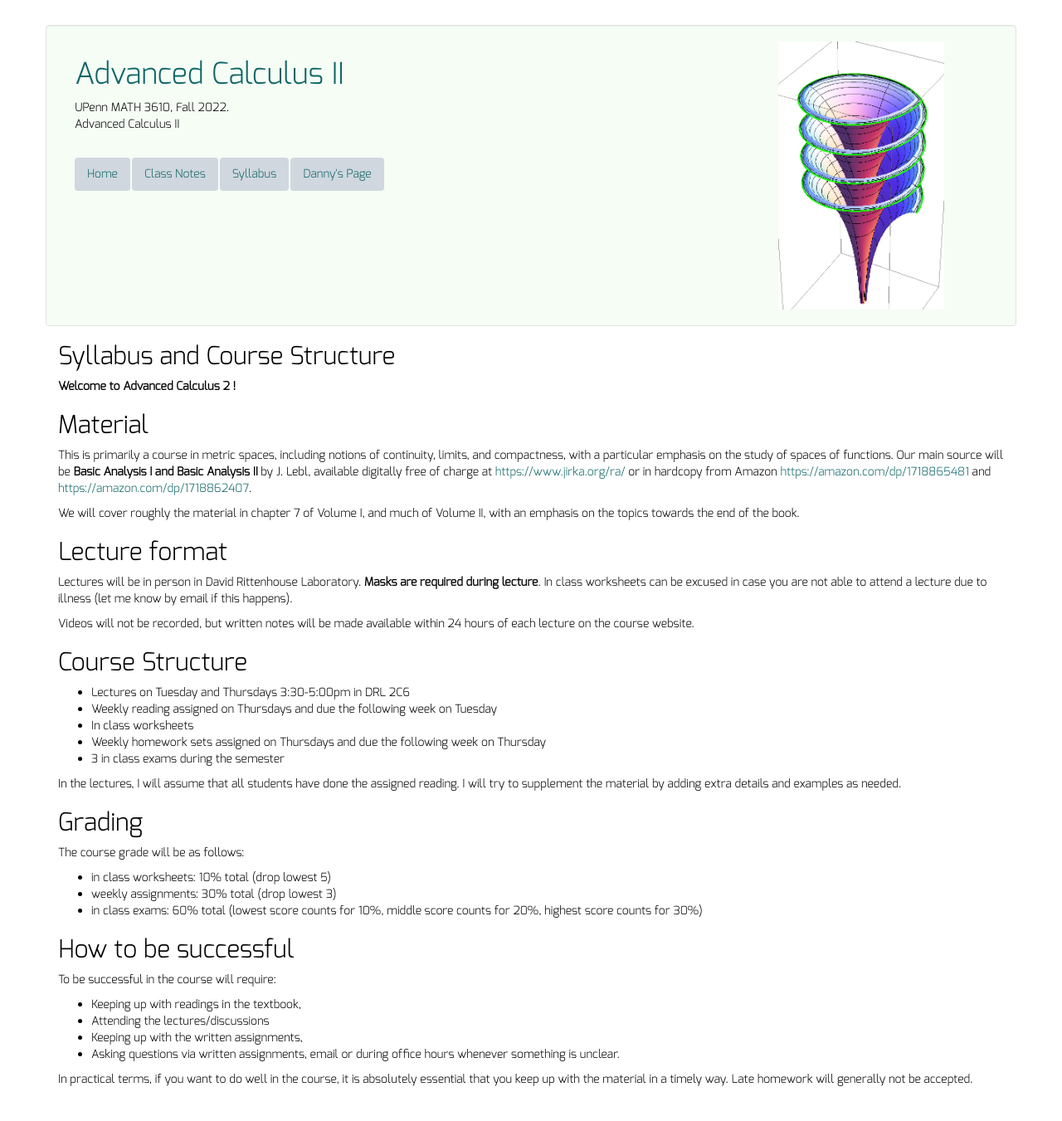
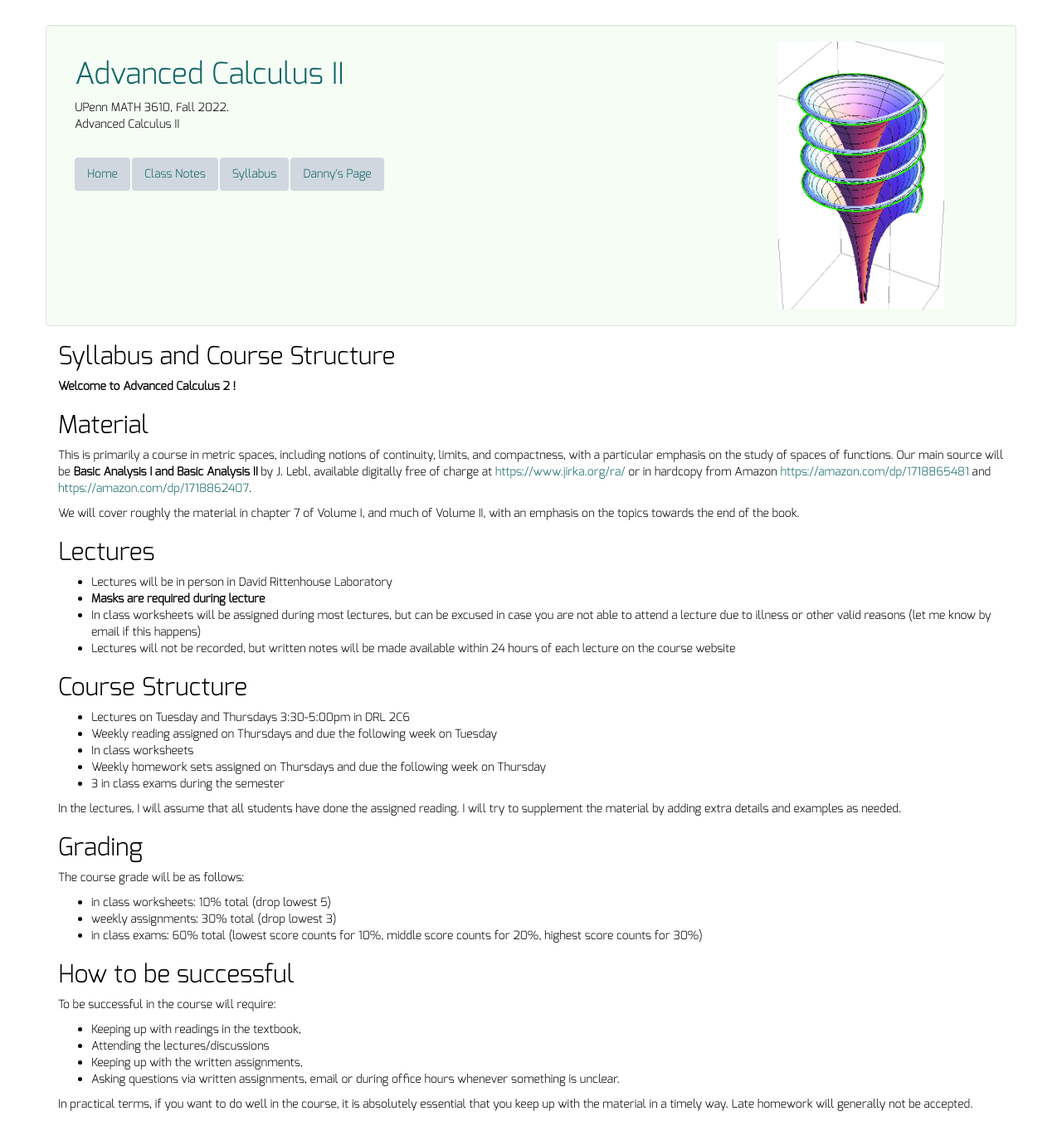
Before and after one commit to dkrashen/advancedcalc2, a Jekyll site: the page built from syllabus.md, in a window 1280 px wide. Shown: the whole page at 83% size. Built offline with Jekyll 4.4.1, drawn with Linux system fonts in a browser that asks for light colours; our own code applies the rules of GitHub Pages for plain Markdown files; before the commit the page ends 1321 px from its top, so only the background shows below that.

Commit message:
tweak syllabus

```diff
--- a/syllabus.md
+++ b/syllabus.md
@@ -19,12 +19,13 @@ Our main source will be **Basic Analysis I and Basic Analysis II** by J. Lebl, a
 
 We will cover roughly the material in chapter 7 of Volume I, and much of Volume II, with an emphasis on the topics towards the end of the book.
 
-Lecture format
+Lectures
 ---
 
-Lectures will be in person in David Rittenhouse Laboratory. **Masks are required during lecture**. In class worksheets can be excused in case you are not able to attend a lecture due to illness (let me know by email if this happens).
-
-Videos will not be recorded, but written notes will be made available within 24 hours of each lecture on the course website.
+- Lectures will be in person in David Rittenhouse Laboratory
+- **Masks are required during lecture**
+- In class worksheets will be assigned during most lectures, but can be excused in case you are not able to attend a lecture due to illness or other valid reasons (let me know by email if this happens)
+- Lectures will not be recorded, but written notes will be made available within 24 hours of each lecture on the course website
 
 Course Structure
 ---
```
